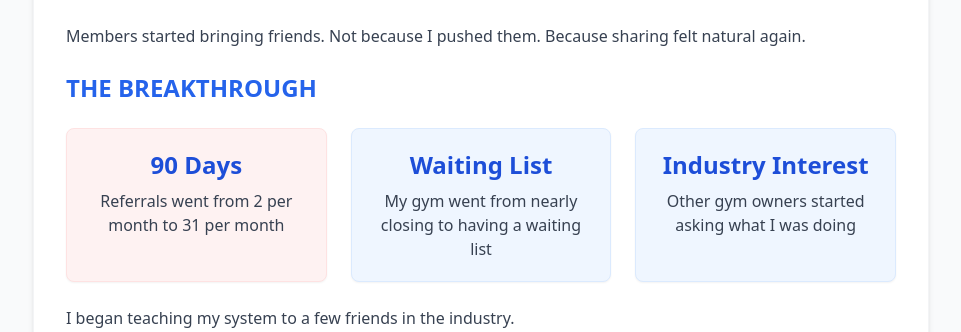
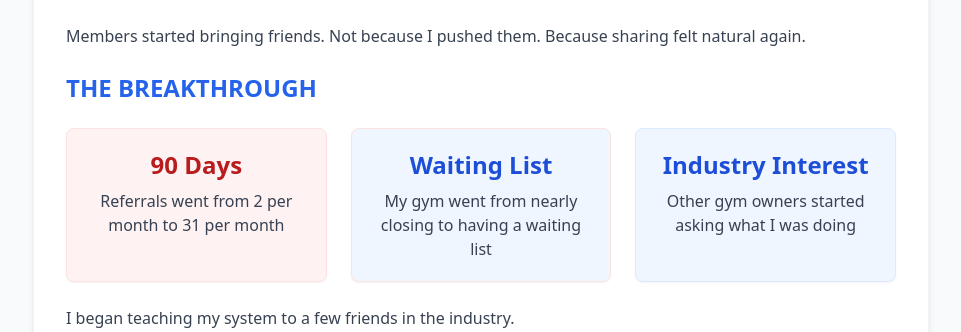
Before and after one commit to pdavid003/gym-referral-booster, a React (Vite) app: page / in a window 1280 px wide. Shown: the part 8123-8455 px from the top of the page, without its empty margins (159-1120 px from the left). Built offline with nearby package versions, Linux system fonts and the light colour scheme.

Commit message:
Updated OriginStorySection.tsx

```diff
--- a/src/components/OriginStorySection.tsx
+++ b/src/components/OriginStorySection.tsx
@@ -122,10 +122,10 @@ const OriginStorySection: React.FC = () => {
 
               <div className="grid gap-6 md:grid-cols-3 my-8">
                 <div className="bg-primary-50 p-5 rounded-lg shadow-sm border border-primary-100 text-center">
-                  <p className="text-2xl font-bold text-blue-700 mb-2">90 Days</p>
+                  <p className="text-2xl font-bold text-primary-700 mb-2">90 Days</p>
                   <p>Referrals went from 2 per month to 31 per month</p>
                 </div>
-                <div className="bg-blue-50 p-5 rounded-lg shadow-sm border border-blue-100 text-center">
+                <div className="bg-blue-50 p-5 rounded-lg shadow-sm border border-primary-100 text-center">
                   <p className="text-2xl font-bold text-blue-700 mb-2">Waiting List</p>
                   <p>My gym went from nearly closing to having a waiting list</p>
                 </div>
```
